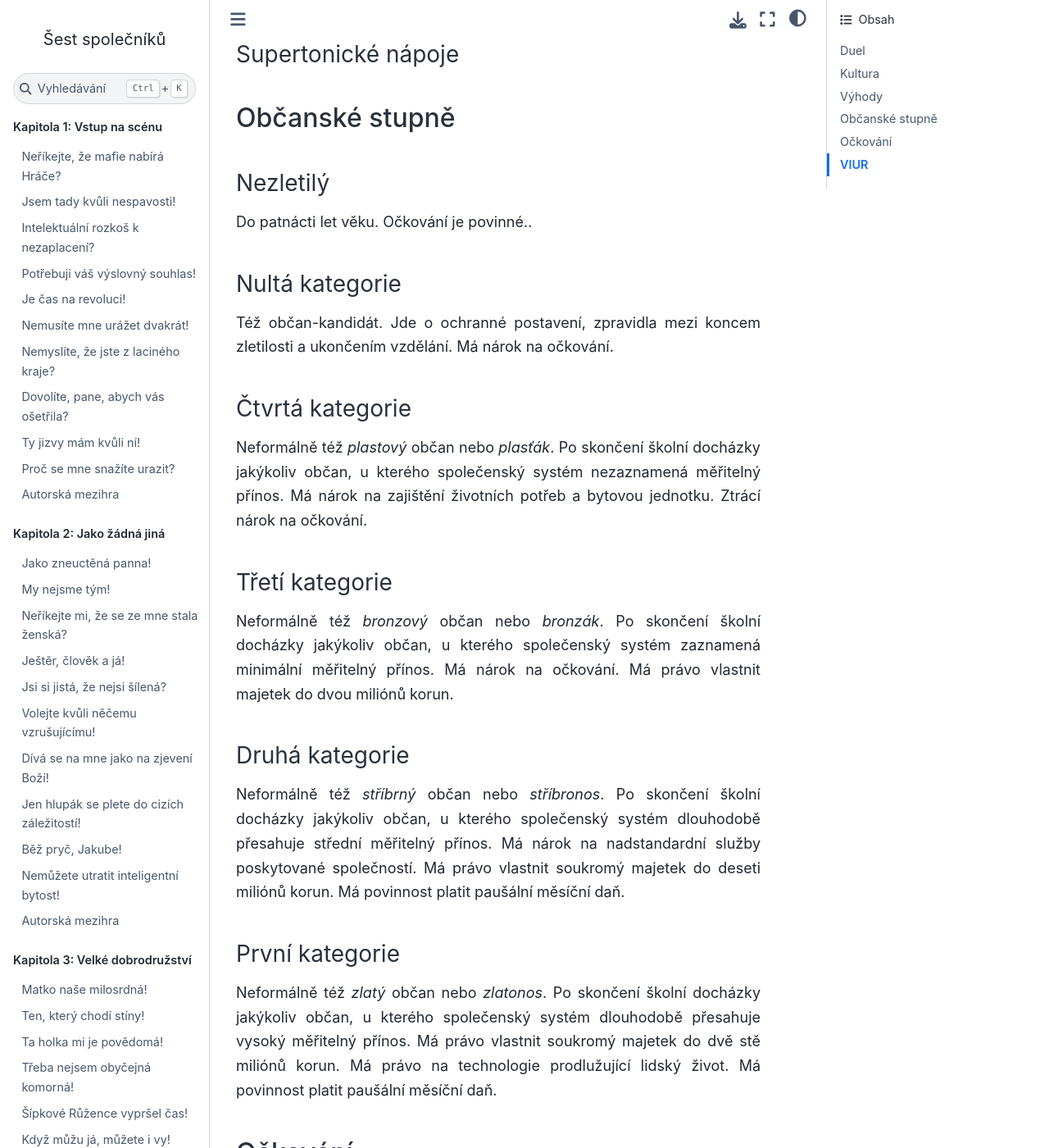
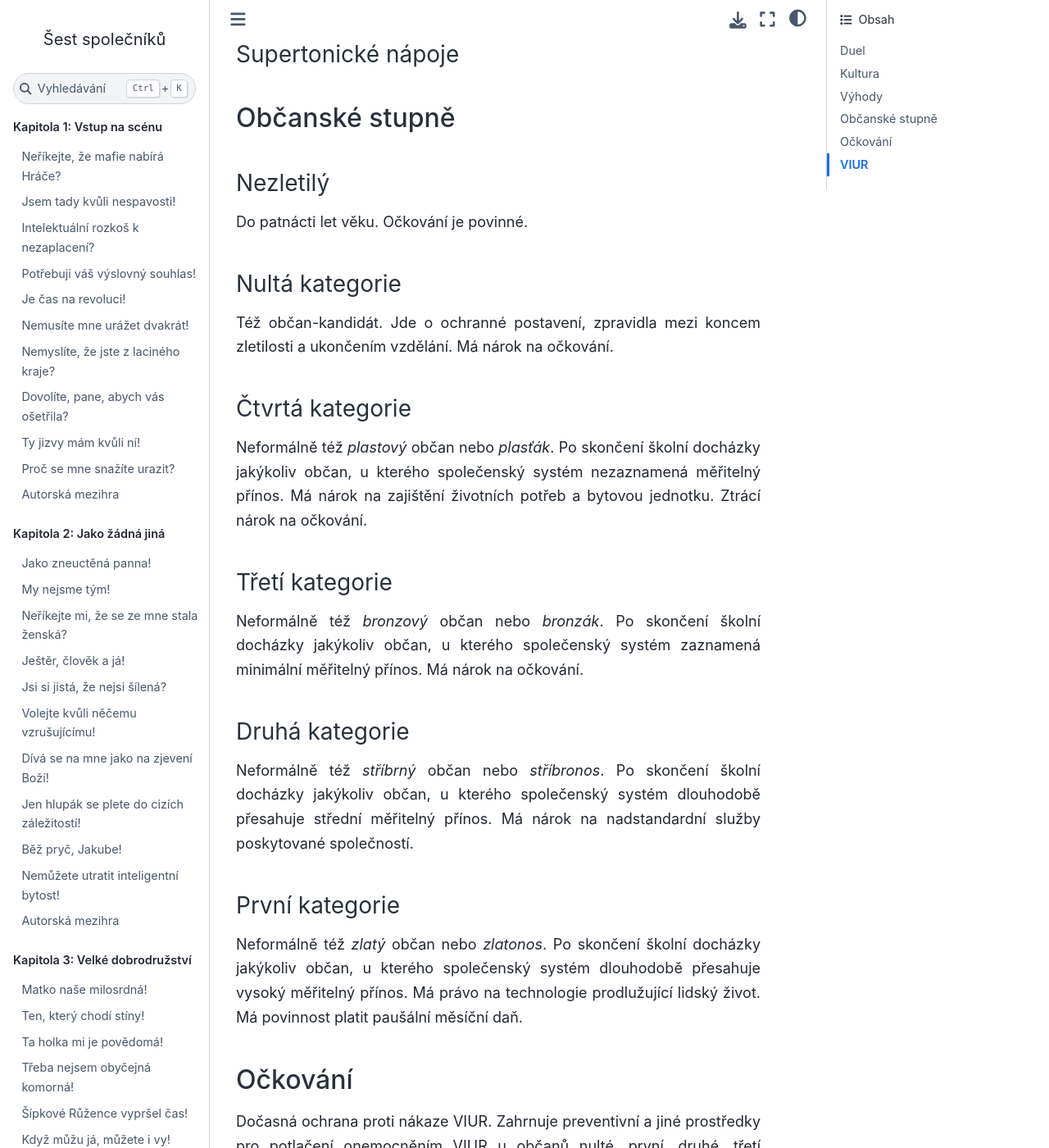
Before and after one commit to hanpari/sest-spolecniku, a Sphinx documentation site: the page built from source/sest_spolecniku/dodatky/vysvetlivky.md, in a window 1280 px wide and 1400 px high, scrolled down 765 px. Shown: the whole window at 82% size. Built offline with Sphinx 7.4.7 and the Sphinx Book theme 1.1.4, drawn with Linux system fonts in a browser that asks for light colours.

Commit message:
Vysvetlivky

```diff
--- a/source/sest_spolecniku/dodatky/vysvetlivky.md
+++ b/source/sest_spolecniku/dodatky/vysvetlivky.md
@@ -21,7 +21,7 @@ Někdy též známé jako *Příliš dobré, aby to byla pravda*. Populární se
 
 ### Nezletilý
 
-Do patnácti let věku. Očkování je povinné..
+Do patnácti let věku. Očkování je povinné.
 
 ### Nultá kategorie
 
@@ -34,15 +34,15 @@ Neformálně též *plastový* občan nebo *plasťák*. Po skončení školní d
 
 ### Třetí kategorie
 
-Neformálně též *bronzový* občan nebo *bronzák*. Po skončení školní docházky jakýkoliv občan, u kterého společenský systém zaznamená minimální měřitelný přínos. Má nárok na očkování. Má právo vlastnit majetek do dvou miliónů korun.
+Neformálně též *bronzový* občan nebo *bronzák*. Po skončení školní docházky jakýkoliv občan, u kterého společenský systém zaznamená minimální měřitelný přínos. Má nárok na očkování.
 
 ### Druhá kategorie
 
-Neformálně též *stříbrný* občan nebo *stříbronos*. Po skončení školní docházky jakýkoliv občan, u kterého společenský systém dlouhodobě přesahuje střední měřitelný přínos. Má nárok na nadstandardní služby poskytované společností. Má právo vlastnit soukromý majetek do deseti miliónů korun. Má povinnost platit paušální měsíční daň.
+Neformálně též *stříbrný* občan nebo *stříbronos*. Po skončení školní docházky jakýkoliv občan, u kterého společenský systém dlouhodobě přesahuje střední měřitelný přínos. Má nárok na nadstandardní služby poskytované společností.
 
 ### První kategorie
 
-Neformálně též *zlatý* občan nebo *zlatonos*. Po skončení školní docházky jakýkoliv občan, u kterého společenský systém dlouhodobě přesahuje vysoký měřitelný přínos. Má právo vlastnit soukromý majetek do dvě stě miliónů korun. Má právo na technologie prodlužující lidský život. Má povinnost platit paušální měsíční daň.
+Neformálně též *zlatý* občan nebo *zlatonos*. Po skončení školní docházky jakýkoliv občan, u kterého společenský systém dlouhodobě přesahuje vysoký měřitelný přínos. Má právo na technologie prodlužující lidský život. Má povinnost platit paušální měsíční daň.
 
 ## Očkování
 
```
Also changed, not shown: source/sest_spolecniku/015-uklady-a-souboje/09.md (+5 -5 lines).
